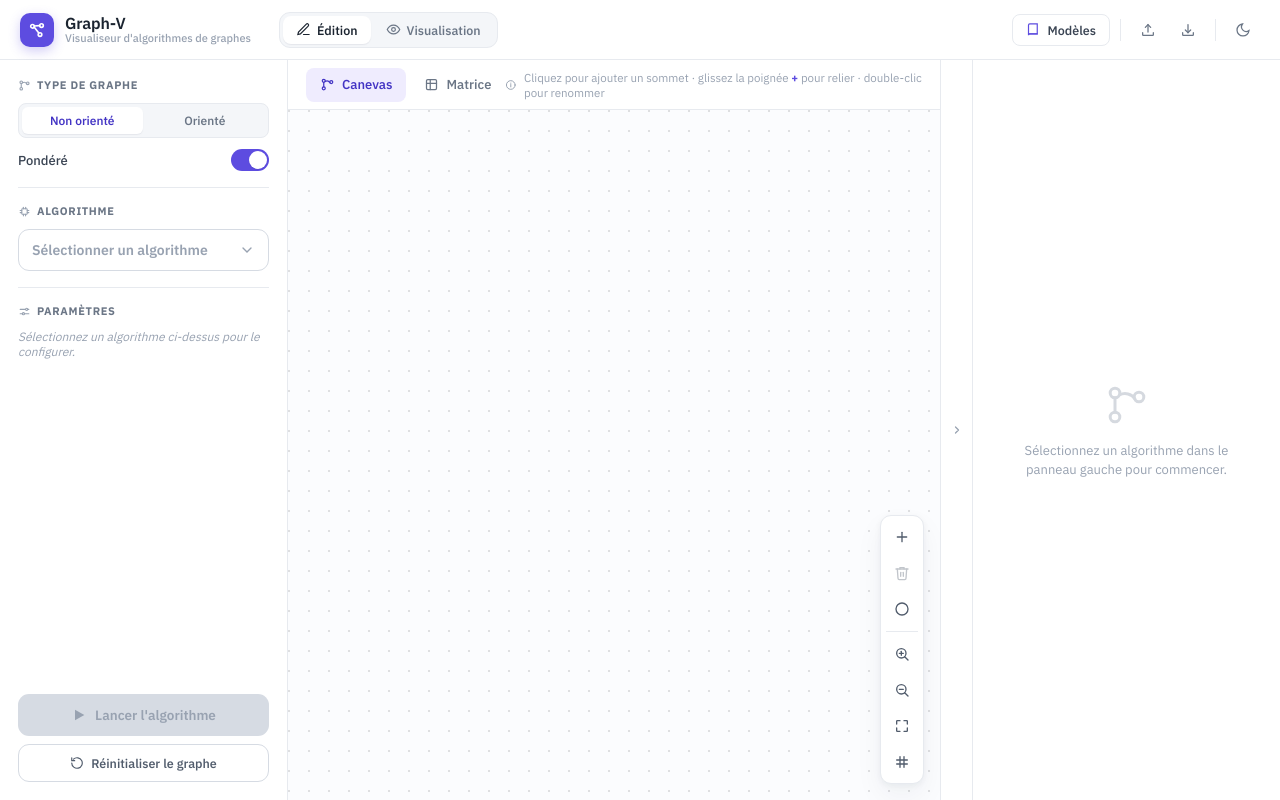
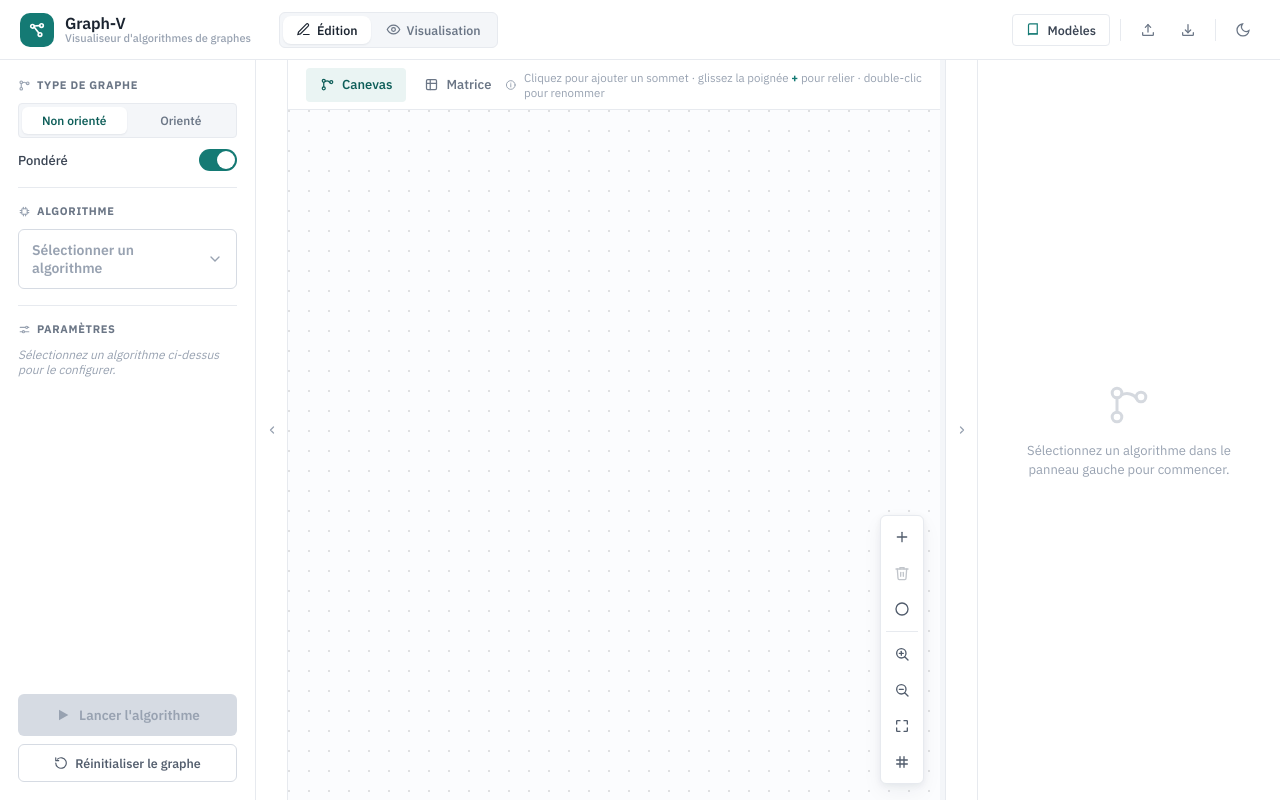
Before and after one commit to el-oslo/ro-cho-front, an Angular app: page / in a window 1280 px wide. Built offline with nearby package versions, Linux system fonts and the light colour scheme.

Commit message:
feat: recolor and add collapsible, resizable panel

```diff
--- a/src/app/app.html
+++ b/src/app/app.html
@@ -8,10 +8,27 @@
     (loadPreset)="openPresetDialog()"
   />
 
-  <div class="gv-workspace" [class.output-collapsed]="outputCollapsed()">
+  <div class="gv-workspace"
+       [class.output-collapsed]="outputCollapsed()"
+       [style.grid-template-columns]="workspaceColumns()">
 
-    <!-- Left rail: algorithm configuration (always visible) -->
-    <app-algorithm-panel (modeChange)="mode.set($event)" [mode]="mode()" />
+    <!-- Left rail: algorithm configuration (collapsible) -->
+    <div class="gv-algo-rail" [class.collapsed]="algorithmCollapsed()">
+      <app-algorithm-panel (modeChange)="mode.set($event)" [mode]="mode()" />
+      <div class="gv-algo-toggle-col">
+        <button class="gv-output-toggle-btn"
+          (click)="algorithmCollapsed.set(!algorithmCollapsed())"
+          [title]="algorithmCollapsed() ? 'Ouvrir le panneau' : 'Fermer le panneau'">
+          <svg width="14" height="14" viewBox="0 0 24 24" fill="none" stroke="currentColor" stroke-width="2.5" stroke-linecap="round" stroke-linejoin="round">
+            @if (algorithmCollapsed()) {
+              <polyline points="9 18 15 12 9 6"/>
+            } @else {
+              <polyline points="15 18 9 12 15 6"/>
+            }
+          </svg>
+        </button>
+      </div>
+    </div>
 
     <!-- Stage: canvas / matrix + playback -->
     <main class="gv-stage">
@@ -62,8 +79,11 @@
       }
     </main>
 
-    <!-- Right: output / explainer panel (collapsible) -->
+    <!-- Right: output / explainer panel (collapsible + resizable) -->
     <div class="gv-output-rail" [class.collapsed]="outputCollapsed()">
+      <div class="gv-resize-handle"
+           [class.hidden]="outputCollapsed()"
+           (mousedown)="startOutputResize($event)"></div>
       <div class="gv-output-toggle-col">
         <button class="gv-output-toggle-btn"
           (click)="outputCollapsed.set(!outputCollapsed())"
--- a/src/app/app.scss
+++ b/src/app/app.scss
@@ -16,10 +16,35 @@
   display: grid;
   grid-template-columns: var(--rail-w) 1fr var(--explainer-w);
   transition: grid-template-columns .22s ease;
+}
 
-  &.output-collapsed {
-    grid-template-columns: var(--rail-w) 1fr 32px;
+// ── Algorithm rail wrapper (collapsible left panel) ───────────────────────────
+.gv-algo-rail {
+  display: flex;
+  flex-direction: row;
+  overflow: hidden;
+  min-height: 0;
+  border-right: 1px solid var(--border);
+
+  app-algorithm-panel {
+    flex: 1;
+    min-width: 0;
+    overflow: hidden;
   }
+
+  &.collapsed app-algorithm-panel {
+    display: none;
+  }
+}
+
+.gv-algo-toggle-col {
+  width: 32px;
+  flex-shrink: 0;
+  display: flex;
+  align-items: center;
+  justify-content: center;
+  border-left: 1px solid var(--border);
+  background: var(--surface);
 }
 
 // ── Output rail wrapper ───────────────────────────────────────────────────────
@@ -64,6 +89,17 @@
     background: var(--paper);
     color: var(--ink-700);
   }
+}
+
+.gv-resize-handle {
+  width: 5px;
+  flex-shrink: 0;
+  cursor: col-resize;
+  background: transparent;
+  transition: background .14s ease;
+
+  &:hover { background: var(--accent-base); opacity: .35; }
+  &.hidden { display: none; }
 }
 
 // ── Stage (center column) ─────────────────────────────────────────────────────
@@ -168,11 +204,7 @@
 
 @media (max-width: 860px) {
   .gv-workspace {
-    grid-template-columns: 240px 1fr;
-
-    &.output-collapsed {
-      grid-template-columns: 240px 1fr;
-    }
+    grid-template-columns: 240px 1fr !important;
   }
   .gv-output-rail {
     display: none;
--- a/src/app/app.ts
+++ b/src/app/app.ts
@@ -1,5 +1,5 @@
 import {
-  Component, inject, signal, HostListener, OnInit
+  Component, inject, signal, computed, HostListener, OnInit
 } from '@angular/core';
 import { MatDialog } from '@angular/material/dialog';
 import { MatSnackBar } from '@angular/material/snack-bar';
@@ -36,6 +36,18 @@ export class App implements OnInit {
   readonly darkMode = signal<boolean>(false);
   readonly activeTab = signal<'canvas' | 'matrix'>('canvas');
   readonly outputCollapsed = signal<boolean>(false);
+  readonly algorithmCollapsed = signal<boolean>(false);
+  readonly outputWidth = signal<number>(340);
+
+  readonly workspaceColumns = computed(() => {
+    const algoW = this.algorithmCollapsed() ? '32px' : '288px';
+    const outputW = this.outputCollapsed() ? '32px' : `${this.outputWidth()}px`;
+    return `${algoW} 1fr ${outputW}`;
+  });
+
+  private resizing = false;
+  private resizeStartX = 0;
+  private resizeStartW = 0;
 
   ngOnInit() {
     const stored = localStorage.getItem('darkMode');
@@ -57,6 +69,23 @@ export class App implements OnInit {
       }
     }
   }
+
+  startOutputResize(e: MouseEvent) {
+    this.resizing = true;
+    this.resizeStartX = e.clientX;
+    this.resizeStartW = this.outputWidth();
+    e.preventDefault();
+  }
+
+  @HostListener('document:mousemove', ['$event'])
+  onMouseMove(e: MouseEvent) {
+    if (!this.resizing) return;
+    const delta = this.resizeStartX - e.clientX;
+    this.outputWidth.set(Math.max(240, Math.min(700, this.resizeStartW + delta)));
+  }
+
+  @HostListener('document:mouseup')
+  onMouseUp() { this.resizing = false; }
 
   private togglePlay() {
     if (this.runner.isPlaying()) this.runner.pause();
--- a/src/app/features/algorithm-panel/algorithm-panel.component.scss
+++ b/src/app/features/algorithm-panel/algorithm-panel.component.scss
@@ -6,7 +6,6 @@
 
 .gv-rail {
   background: var(--surface);
-  border-right: 1px solid var(--border);
   display: flex;
   flex-direction: column;
   padding: var(--pad);
@@ -205,7 +204,7 @@
   font-size: 10.5px;
   font-weight: 600;
   padding: 3px 8px;
-  border-radius: 20px;
+  border-radius: 3px;
   border: 1px solid;
   letter-spacing: .01em;
 }
@@ -358,12 +357,10 @@
   color: #fff;
   font-size: 13.5px;
   font-weight: 600;
-  box-shadow: 0 4px 14px color-mix(in srgb, var(--accent-base) 30%, transparent);
-  transition: transform .12s ease, background .15s ease, box-shadow .15s ease;
+  transition: transform .12s ease, background .15s ease;
 
   &:hover:not(:disabled) {
     background: var(--accent-deep);
-    box-shadow: 0 6px 18px color-mix(in srgb, var(--accent-base) 38%, transparent);
   }
 
   &:active:not(:disabled) { transform: scale(.98); }
--- a/src/app/features/output-panel/output-panel.component.scss
+++ b/src/app/features/output-panel/output-panel.component.scss
@@ -73,10 +73,10 @@
 
 // ── Live narration box ────────────────────────────────────────────────────────
 .gv-narration {
+  border-left: 3px solid var(--accent-base);
+  padding: 10px 14px;
   background: var(--accent-tint);
-  border: 1px solid var(--accent-soft);
-  border-radius: var(--r-md);
-  padding: 14px 15px;
+  border-radius: 0 var(--r-sm) var(--r-sm) 0;
 
   .gv-narration-step {
     font-family: var(--font-mono);
--- a/src/app/features/playback-bar/playback-bar.component.scss
+++ b/src/app/features/playback-bar/playback-bar.component.scss
@@ -40,7 +40,6 @@
     border-radius: 50%;
     background: var(--accent-base);
     color: #fff;
-    box-shadow: 0 4px 12px color-mix(in srgb, var(--accent-base) 32%, transparent);
 
     &:hover {
       background: var(--accent-deep);
--- a/src/app/features/toolbar/toolbar.component.scss
+++ b/src/app/features/toolbar/toolbar.component.scss
@@ -25,7 +25,6 @@
   display: flex;
   align-items: center;
   justify-content: center;
-  box-shadow: 0 4px 12px color-mix(in srgb, var(--accent-base) 28%, transparent);
   flex-shrink: 0;
 }
 
--- a/src/styles.scss
+++ b/src/styles.scss
@@ -51,19 +51,19 @@ html {
   --ink-500: #6b7686;
   --ink-400: #98a2b1;
 
-  --accent-base: #5d4ce0;
-  --accent-deep: #4334c4;
-  --accent-tint: #efecfe;
-  --accent-soft: #d7d0fb;
+  --accent-base: #147a74;
+  --accent-deep: #0e5e59;
+  --accent-tint: #eaf4f3;
+  --accent-soft: #b8dedd;
 
-  --shadow-sm: 0 1px 2px rgba(20,30,50,.04), 0 1px 1px rgba(20,30,50,.03);
-  --shadow-md: 0 2px 6px rgba(20,30,50,.05), 0 12px 28px rgba(20,30,50,.05);
-  --shadow-lg: 0 8px 18px rgba(20,30,50,.08), 0 24px 56px rgba(20,30,50,.09);
+  --shadow-sm: 0 1px 2px rgba(20,30,50,.07);
+  --shadow-md: 0 2px 6px rgba(20,30,50,.06), 0 8px 20px rgba(20,30,50,.05);
+  --shadow-lg: 0 4px 14px rgba(20,30,50,.07), 0 16px 40px rgba(20,30,50,.07);
 
-  --r-sm: 8px;
-  --r-md: 11px;
-  --r-lg: 15px;
-  --r-xl: 20px;
+  --r-sm: 4px;
+  --r-md: 6px;
+  --r-lg: 8px;
+  --r-xl: 12px;
 
   --rail-w: 288px;
   --explainer-w: 340px;
```
Also changed, not shown: src/app/features/canvas/canvas-render.service.ts (+32 -15 lines).
